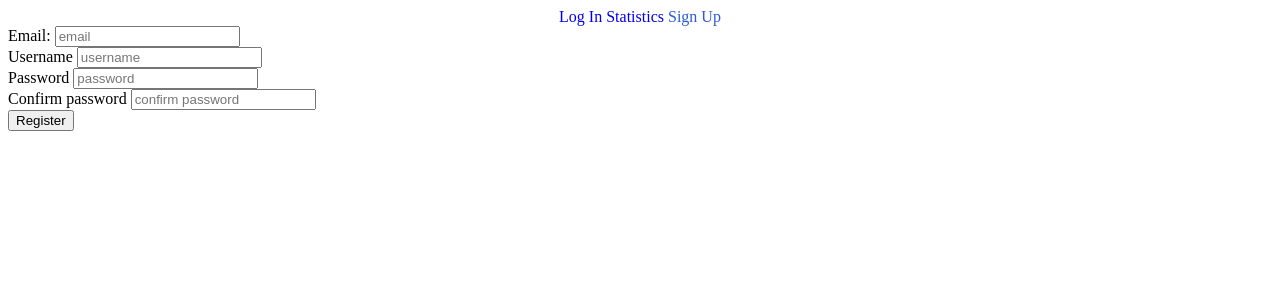
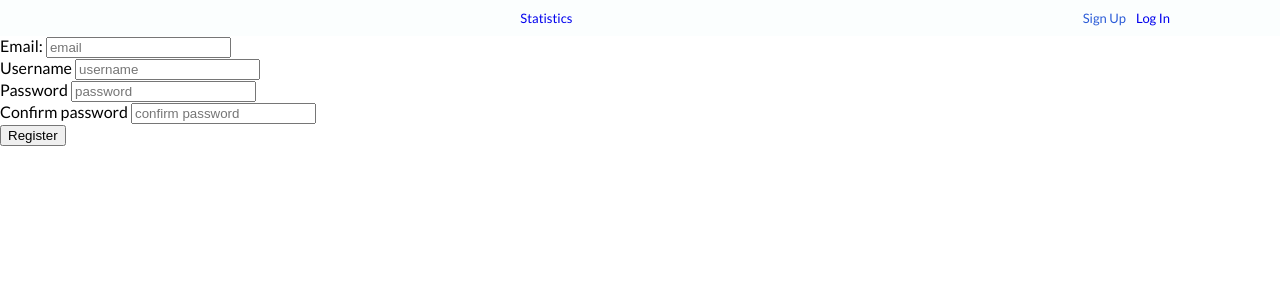
Before and after one commit to Boborikin/Flask-Shortener, a Flask app: page /register in a window 1280 px wide. Shown: the top 300 px of the page. Run offline with Flask 2, Linux system fonts and the light colour scheme; some libraries are stand-ins or nearby versions.

Commit message:
add base.html

```diff
--- a/static/base.css
+++ b/static/base.css
@@ -1,8 +1,16 @@
+body {
+    font-family: "Lato", sans-serif;
+    padding: 0;
+    margin: 0;
+}
+
 ul {
     list-style-type: none;
     margin: 0;
-    padding: 0;
+    padding: 10px;
     text-align: center;
+    background-color: rgba(242, 250, 250, 0.30);
+    font-size: 13px;
 }
 
 li {
@@ -14,5 +22,16 @@ a {
 }
 
 #signup {
+    padding-right: 10px;
+    color: #2a5bd7;
+    float: right;
+}
+
+a:hover {
     color: #2a5bd7;
 }
+
+#login {
+    float: right;
+    padding-right: 100px;
+}
```
